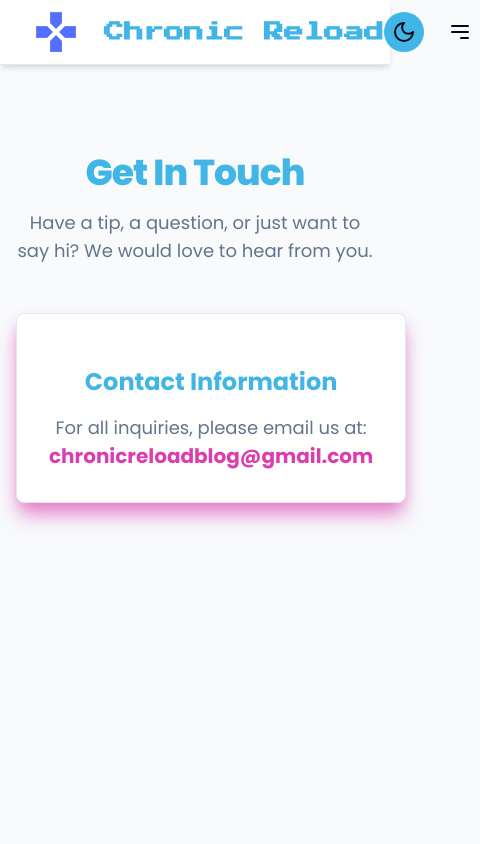
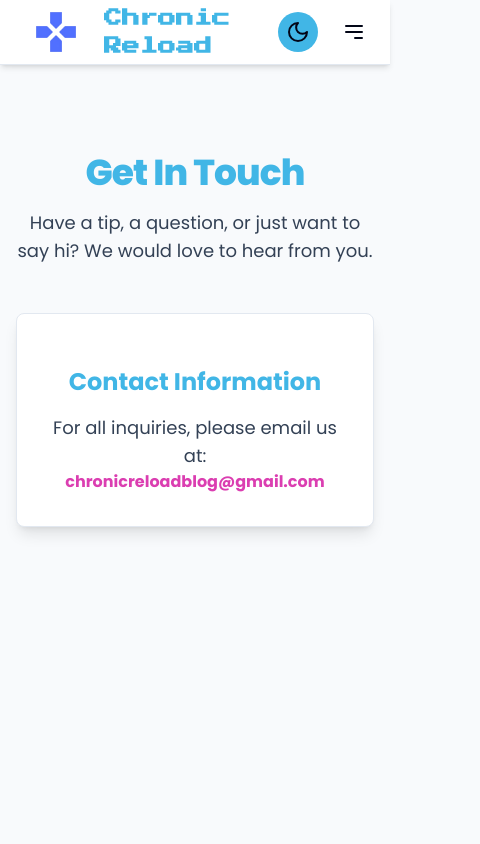
Before and after one commit to arvinwira/gaming-blog, a Next.js app: page /contact in a window 390 px wide. Shown: the top 844 px of the page, 480 px wide, since content can reach past the window. Built offline with nearby package versions, Linux system fonts and the light colour scheme.

Commit message:
responsive design

```diff
--- a/app/contact/page.js
+++ b/app/contact/page.js
@@ -14,12 +14,13 @@ export default function ContactPage() {
           Have a tip, a question, or just want to say hi? We would love to hear from you.
         </p>
 
-        <div className="bg-card p-8 rounded-lg shadow-lg inline-block border border-border shadow-secondary">
+        <div className="bg-card p-8 rounded-lg shadow-lg w-full max-w-md mx-auto border border-border">
+
           <h2 className="text-2xl font-bold text-primary mb-4">Contact Information</h2>
           <p className="text-muted-foreground text-lg">
             For all inquiries, please email us at:
           </p>
-          <a href="mailto:chronicreloadblog@gmail.com" className="text-xl text-secondary font-semibold hover:underline">
+          <a href="mailto:chronicreloadblog@gmail.com" className="text-secondary font-semibold hover:underline">
             chronicreloadblog@gmail.com
           </a>
         </div>
--- a/app/globals.css
+++ b/app/globals.css
@@ -7,7 +7,7 @@
   --background: 248 250 252; /* #f8fafc -> light gray-blue */
   --card: 255 255 255;       /* #ffffff -> white */
   --foreground: 2 6 23;      /* #020617 -> almost black (very dark blue) */
-  --muted-foreground: 100 116 139; /* #64748b -> muted gray-blue */
+  --muted-foreground: 51 65 85;
   --primary: 65 182 230;     /* #41b6e6 -> light blue (cyan) */
   --primary-foreground: 255 255 255; /* #ffffff -> white */
   --secondary: 219 62 177;   /* #db3eb1 -> pink/magenta */
--- a/app/layout.js
+++ b/app/layout.js
@@ -1,4 +1,3 @@
-// app/layout.js
 import { Poppins, Lora, Press_Start_2P } from 'next/font/google';
 import './globals.css'
 import Header from '@/components/Header'
--- a/app/page.js
+++ b/app/page.js
@@ -86,11 +86,14 @@ export default function BlogHome() {
     <div className="space-y-8 max-w-3xl mx-auto">
       {recentPosts.map(post => (
         <Link href={`/blog/${post.slug}`} key={post.slug} className="block group">
-              <div className="flex items-center space-x-6 p-4 rounded-lg bg-card shadow-secondary hover:scale-105 transition-transform duration-300 border border-border">
+          {/* This container now stacks vertically on mobile and goes horizontal on small screens and up */}
+          <div className="flex flex-col sm:flex-row sm:items-center sm:space-x-6 p-4 rounded-lg bg-card shadow-secondary hover:scale-105 transition-transform duration-300 border border-border">
               <div className="flex-shrink-0">
-                      <Image src={post.coverImage} alt={post.title} width={150} height={100} className="rounded-md object-cover"/>
+                  {/* The image is now full-width on mobile and a fixed size on larger screens */}
+                  <Image src={post.coverImage} alt={post.title} width={150} height={100} className="rounded-md object-cover w-full h-48 sm:w-[150px] sm:h-[100px]"/>
               </div>
-                  <div>
+              {/* Add margin-top for mobile spacing, which is removed on larger screens */}
+              <div className="mt-4 sm:mt-0">
               <span className="text-secondary text-sm font-semibold">{post.categories.join(' • ')}</span>
               <h3 className="text-xl font-bold mt-1 group-hover:underline">{post.title}</h3>
               <p className="text-muted-foreground text-sm mt-2">{post.excerpt}</p>
--- a/components/Header.js
+++ b/components/Header.js
@@ -14,7 +14,7 @@ export default function Header() {
       <div className="max-w-7xl mx-auto px-4 sm:px-6 lg:px-8">
         <div className="flex items-center justify-between h-16">
           {/* Logo */}
-          <div className="flex-shrink-0">
+          <div>
             <Link href="/" className="flex items-center space-x-2">
               <Image
                 src="/logo.png"
@@ -23,7 +23,7 @@ export default function Header() {
                 height={20}
               />
               <span
-                className="text-xl md:text-2xl font-bold text-primary"
+                className="text-lg sm:text-xl md:text-2xl font-bold text-primary"
                 style={{ fontFamily: 'var(--font-heading)' }}
               >
                 Chronic Reload
@@ -41,7 +41,7 @@ export default function Header() {
           </nav>
 
           {/* Mobile Menu Button */}
-          <div className="md:hidden flex items-center">
+          <div className="md:hidden flex items-center ">
             <AnimatedThemeSwitcher />
             <button
               onClick={() => setMenuOpen(!menuOpen)}
```
Lines whose indentation alone changed are shown as unchanged.
